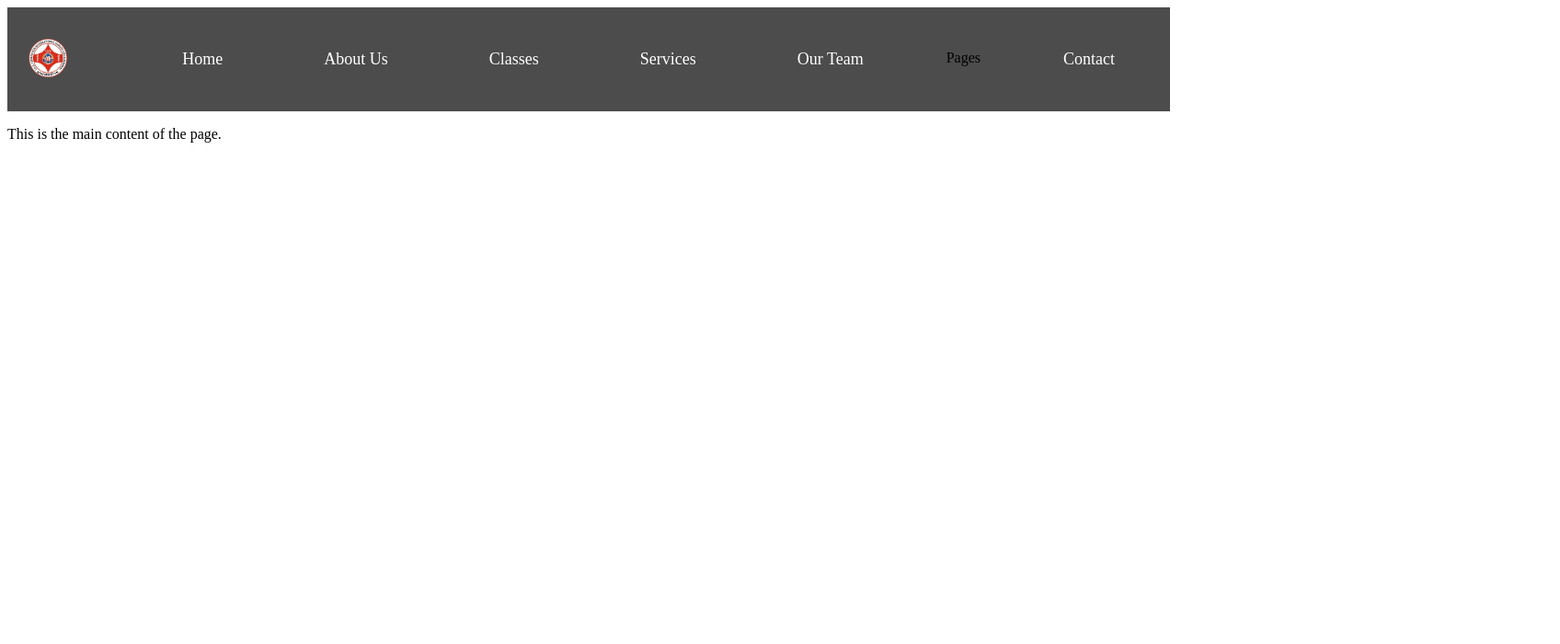
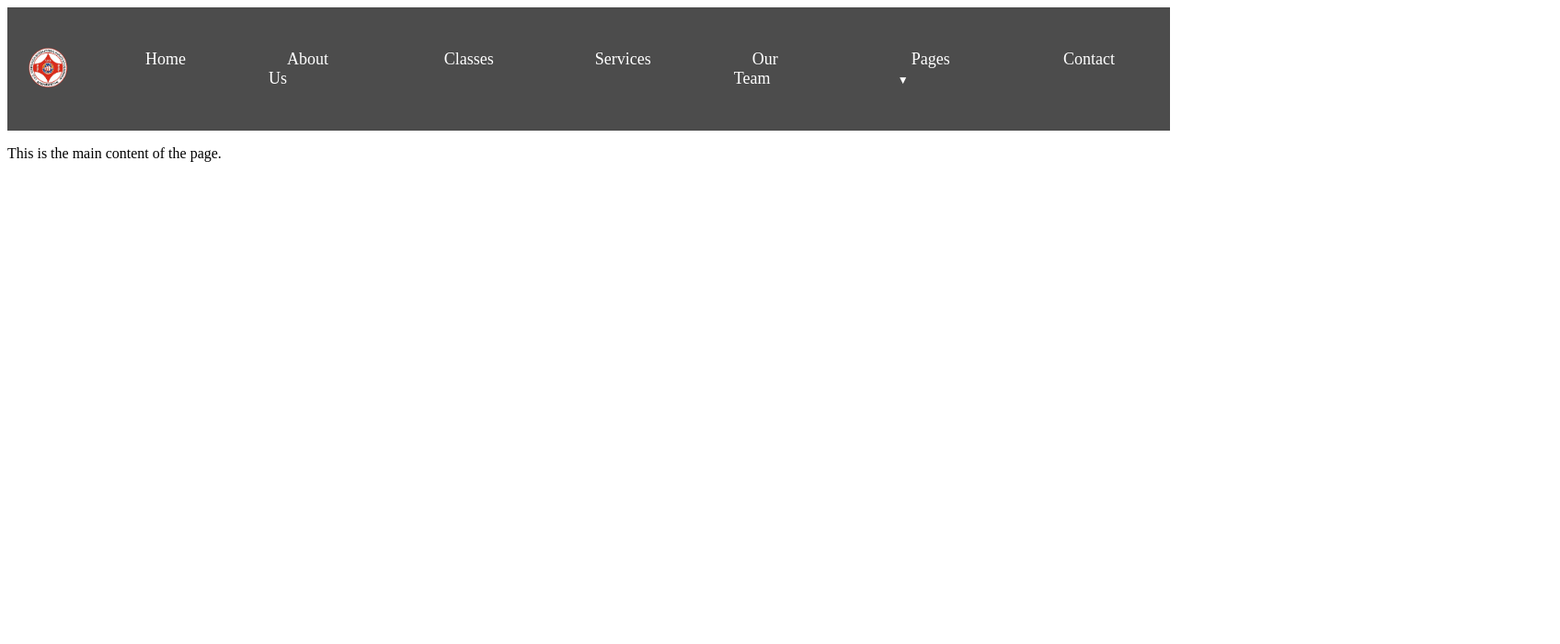
Before and after one commit to romal10/kyokushinkai-Daud, a Next.js app: page / in a window 1280 px wide. Shown: the top 700 px of the page at 92% size, 1696 px wide, since content can reach past the window. Built offline with nearby package versions, Linux system fonts and the light colour scheme.

Commit message:
headerfully-fuctional

```diff
--- a/components/Header.js
+++ b/components/Header.js
@@ -1,34 +1,46 @@
-"use client";  // Marking this file as a client component
+"use client"; // Add this line at the top
 
 import Image from 'next/image'; // Importing Next.js Image component
 import Link from 'next/link'; // For navigation
-import { useState } from 'react'; // Importing useState hook
-import styles from '../styles/Header.module.css'; // Importing the CSS for styling
+import { useState } from 'react';
+import styles from '../styles/Header.module.css';
 
 const Header = () => {
-  const [menuOpen, setMenuOpen] = useState(false);
+  const [isMenuOpen, setIsMenuOpen] = useState(false);
 
   const toggleMenu = () => {
-    setMenuOpen(!menuOpen);
+    setIsMenuOpen(!isMenuOpen);
   };
 
   return (
     <header className={styles.header}>
-      {/* Logo */}
       <div className={styles.logo}>
         <Image src="/images/logo.png" alt="Logo" width={150} height={50} />
       </div>
-
-      {/* Navigation Menu */}
-      <nav className={`${styles.nav} ${menuOpen ? styles.active : ''}`}>
+      <div className={`${styles.burger} ${isMenuOpen ? styles.open : ''}`} onClick={toggleMenu}>
+        <span></span>
+        <span></span>
+        <span></span>
+      </div>
+      <nav className={`${styles.nav} ${isMenuOpen ? styles.active : ''}`}>
         <ul>
-          <li><Link href="/">Home</Link></li>
-          <li><Link href="/about">About Us</Link></li>
-          <li><Link href="/classes">Classes</Link></li>
-          <li><Link href="/services">Services</Link></li>
-          <li><Link href="/team">Our Team</Link></li>
+          <li>
+            <Link href="/">Home</Link>
+          </li>
+          <li>
+            <Link href="/about">About Us</Link>
+          </li>
+          <li>
+            <Link href="/classes">Classes</Link>
+          </li>
+          <li>
+            <Link href="/services">Services</Link>
+          </li>
+          <li>
+            <Link href="/our-team">Our Team</Link>
+          </li>
           <li className={styles.dropdown}>
-            <span>Pages</span>
+            <Link href="#">Pages <span className={styles.dropdownIcon}>▼</span></Link>
             <ul className={styles.dropdownMenu}>
               <li><Link href="/branches">Branches</Link></li>
               <li><Link href="/gallery">Gallery</Link></li>
@@ -37,16 +49,11 @@ const Header = () => {
               <li><Link href="/info">Info</Link></li>
             </ul>
           </li>
-          <li><Link href="/contact">Contact</Link></li>
+          <li>
+            <Link href="/contact">Contact</Link>
+          </li>
         </ul>
       </nav>
-
-      {/* Burger Menu */}
-      <div className={styles.burger} onClick={toggleMenu}>
-        <span></span>
-        <span></span>
-        <span></span>
-      </div>
     </header>
   );
 };
--- a/styles/Header.module.css
+++ b/styles/Header.module.css
@@ -6,11 +6,6 @@
   padding: 20px;
   background-color: rgba(0, 0, 0, 0.7);
   position: relative;
-}
-
-.logo img {
-  max-width: 150px;  /* Adjust the size of the logo */
-  height: auto;      /* Maintain aspect ratio */
 }
 
 /* Burger Icon Styling */
@@ -27,42 +22,6 @@
   background-color: #fd7e14;  /* Orange-red color for burger icon */
   border-radius: 5px;
   transition: all 0.3s ease;
-}
-
-/* Mobile View - Burger Menu */
-@media (max-width: 768px) {
-  .burger {
-    display: flex;
-  }
-
-  .burger span:nth-child(1) {
-    transform: rotate(0);
-  }
-
-  .burger span:nth-child(2) {
-    transform: rotate(0);
-    opacity: 1;
-  }
-
-  .burger span:nth-child(3) {
-    transform: rotate(0);
-  }
-
-  .burger.open span:nth-child(1) {
-    transform: rotate(45deg);
-    position: relative;
-    top: 8px;
-  }
-
-  .burger.open span:nth-child(2) {
-    opacity: 0;
-  }
-
-  .burger.open span:nth-child(3) {
-    transform: rotate(-45deg);
-    position: relative;
-    top: -8px;
-  }
 }
 
 /* Navigation Menu */
@@ -91,10 +50,9 @@
   transition: all 0.3s ease;
 }
 
-/* Hover Effect for Navigation Links */
 .nav a:hover {
-  background-color: #fd7e14;  /* Orange background on hover */
-  color: #fff;  /* Keep the text white on hover */
+  background-color: rgba(255, 255, 255, 0.1);
+  color: #f0f0f0;
 }
 
 /* Dropdown Menu */
@@ -138,6 +96,48 @@
   background-color: rgba(255, 255, 255, 0.2);
 }
 
+/* Dropdown Icon (Arrow) */
+.dropdownIcon {
+  margin-left: 5px;
+  font-size: 12px;
+}
+
+/* Mobile View - Burger Menu */
+@media (max-width: 768px) {
+  .burger {
+    display: flex;
+  }
+
+  .burger span:nth-child(1) {
+    transform: rotate(0);
+  }
+
+  .burger span:nth-child(2) {
+    transform: rotate(0);
+    opacity: 1;
+  }
+
+  .burger span:nth-child(3) {
+    transform: rotate(0);
+  }
+
+  .burger.open span:nth-child(1) {
+    transform: rotate(45deg);
+    position: relative;
+    top: 8px;
+  }
+
+  .burger.open span:nth-child(2) {
+    opacity: 0;
+  }
+
+  .burger.open span:nth-child(3) {
+    transform: rotate(-45deg);
+    position: relative;
+    top: -8px;
+  }
+}
+
 /* Responsive Styles */
 
 /* Mobile View - below 768px */
@@ -158,14 +158,6 @@
     display: flex;
   }
 
-  .burger {
-    display: flex;
-    position: absolute;
-    top: 20px;
-    left: 20px;
-    z-index: 101;
-  }
-
   .nav ul {
     flex-direction: column;
     gap: 20px;
@@ -177,12 +169,6 @@
     text-align: center;
     padding: 15px;
     font-size: 18px;
-  }
-
-  /* Mobile View Hover for Menu Items */
-  .nav a:hover {
-    background-color: #fd7e14;  /* Orange background on hover */
-    color: #fff;  /* Keep the text white on hover */
   }
 }
 
@@ -210,12 +196,6 @@
   .dropdownMenu {
     min-width: 200px;
   }
-
-  /* Desktop View Hover for Menu Items */
-  .nav a:hover {
-    background-color: #fd7e14;  /* Orange background on hover */
-    color: #fff;  /* Keep the text white on hover */
-  }
 }
 
 /* Adjust logo size on mobile view */
```
